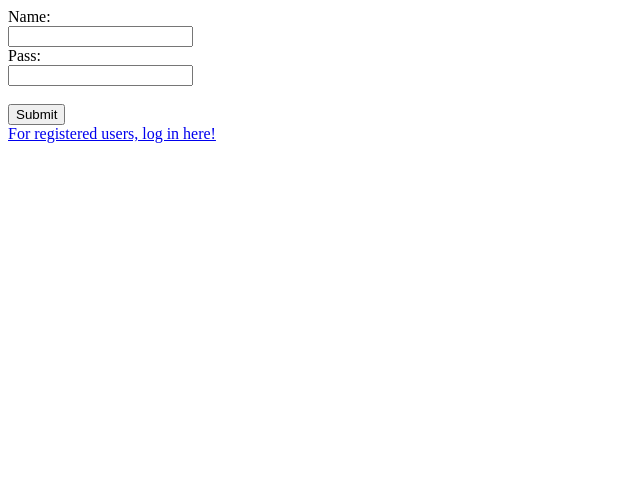
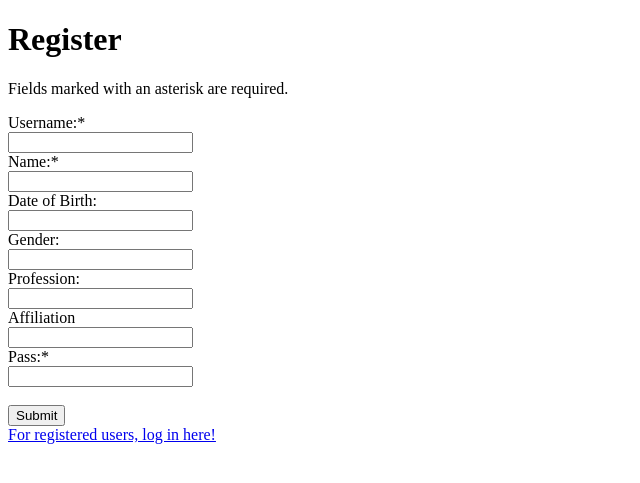
Before and after one commit to barnesalex/YumTown, a PHP site: page /profile.php in a window 1280 px wide. Shown: the top 483 px of the page, without its empty margins (0-640 px from the left). Run offline with PHP 8.4, Linux system fonts and the light colour scheme.

Commit message:
Finished Profile Page, need to make functions next but that will be a task for the next sprint

```diff
--- a/recipe_db_files/profile.php
+++ b/recipe_db_files/profile.php
@@ -1,4 +1,7 @@
 <?php
+    error_reporting(E_ALL);
+    ini_set('display_errors', '1');
+
     session_start();
 ?>
 
@@ -9,29 +12,52 @@
 
 <body>
 
+<h1>Register</h1>
+
+<p>Fields marked with an asterisk are required.</p>
+
 <form action="" method=POST>
-  Name:<br>
-  <input type=text name="name" required="required"> <br>
-  Pass:<br>
-  <input type="text" name="pass" required="required">
-  <br><br>
-  <input type="submit" name="submit">
+    Username:*<br>
+    <input type=text name="username" required="required"> <br>
+    Name:*<br>
+    <input type=text name="name" required="required"> <br>
+    Date of Birth:<br>
+    <input type=text name="dob"><br>
+    Gender:<br>
+    <input type=text name="gender"><br>
+    Profession:<br>
+    <input type=text name="profession"><br>
+    Affiliation<br>
+    <input type=text name="affiliation"><br>
+    Pass:*<br>
+    <input type="text" name="pass" required="required">
+    <br><br>
+    <input type="submit" name="submit">
+
 </form>
 
 <a href=login.php>For registered users, log in here!</a>
 
 <?php
 if(isset($_POST['submit'])){
-    include "../secure/database.php";
+    include "./secure/database.php";
     //echo "Got here!";
-    $mysqli = new mysqli(HOST, USERNAME, PASSWORD, DBNAME);
+    $mysqli = new mysqli($HOST, $USERNAME, $PASSWORD, $DBNAME);
+
+    echo $HOST . "<br>";
+    echo $USERNAME . "<br>";
+    echo $PASSWORD . "<br>";
+    echo $DBNAME . "<br>";
+
+
     if($mysqli->connect_errno){
         echo "Connection failed on line 5";
         exit();
     }
     #If we have it set to user=$_POST['name'], we could be vulnerable to a SQL injection. If you type Ali' OR SELECT * FROM PASSWORD in the username field, it would get all passwords. What we have below is a prepared statement, which is more secure.
     //echo "Got here!";
-    $query = "SELECT * FROM user WHERE user=?";
+    //We'll be using this statement to see if the username exists or not. One might ask, "Andrew, why are you querying the LOGIN table and not the PROFILE table?" The reason for that is because it's added to the LOGIN and PROFILE at the same time theoretically (even though PROFILE is added first, then LOGIN), because all of the checks I do should make sure the username is valid before I add it to the LOGIN *and* the PROFILE page, thus eliminating the risk that a row could be added in the profile data but not having a corresponding row in the LOGIN table. In addition, if the query can't add the data to the LOGIN table, it'll delete it from the PROFILE table before exiting. Lastly, I checked on LOGIN because I wanted to query for the username, and I didn't add it in the PROFILE page until later. Live and learn, I guess lol
+    $query = "SELECT * FROM LOGIN WHERE username=?";
     #Here we are initializing our statement. This is letting the mysqli know that we are initializing the prepared statement.
     //echo "Got here too!";
     $stmt = $mysqli->stmt_init();
@@ -42,43 +68,77 @@ if(isset($_POST['submit'])){
         exit();
     }
     #Use htmlspecialchars() to sanitize the user input.
-    $username = htmlspecialchars($_POST['name']);
+    $username = htmlspecialchars($_POST['username']);
+    $name = htmlspecialchars($_POST['name']);
+    $dob = htmlspecialchars($_POST['dob']);
+    $gender = htmlspecialchars($_POST['gender']);
+    $profession = htmlspecialchars($_POST['profession']);
+    $affiliation = htmlspecialchars($_POST['affiliation']);
     $password = htmlspecialchars($_POST['pass']);
+    $userid; //Will be used later to get the userid from the PROFILE table and put it into the LOGIN table.
     #This process is called binding the parameter, we do it to this statement. Doing this will bind our name to "s". We chose s because it stands for string, if we used an int we could use i.
-    $stmt->bind_param("s", /*$_POST['name']*/$username);
+    $stmt->bind_param("s", $username);
     #Finally, we will need to bind our statement. We will need to follow all of these steps every time for each prepared statement.
     $stmt->execute();
-
     #now, we assign our statement result to result. We are trying to see if our PK is filled and unique; if result is 1, we have it filled out and know we have one user stored in there.
     $result = $stmt->get_result();
     #The number of rows is returned here, we need it to determine if the PK exists as stated in the previous comment.
     $exists = $result->num_rows;
     #Here our echo statement prints out the number of rows that exists.
-    //echo "Found: " . $exists;
-    /* If we wanted to print results:
-        while ($row = $result->fetch_array(MYSQLI_NUM))
+    #The variable exists will return a number, we want to verify whether it will be zero or one. If it's zero, we will need to insert the user into the database.
+    if($exists == 0){
+	#Here we are inserting the values into the database. First, we'll insert the data into the PROFILE table.
+        $query1 = "INSERT INTO PROFILE VALUES('NULL',?,?,?,?,?,?)";
+	#Here we initialize the statement again. You may be able to get away with not initializing it, but it is more helpful to initialize it.
+        $stmt = $mysqli->stmt_init(); //This first init will be used for preparing the insert into PROFILE.
+        if(!$stmt->prepare($query1)){
+            echo "Could not prepare query1 properly";
+            exit();
+        }
+        $stmt->bind_param("ssssss", $username, $name, $dob, $gender, $profession, $affiliation);
+        if($stmt->execute() == false) {
+            echo "PHP query 1 was not executed properly";
+        }
+        //Now that the data is inserted into the PROFILE table, we'll insert it into the LOGIN table.
+        //To input the data in the LOGIN table, we'll need to get the profile's ID first. We can just get it with the username. That's actually why I added the username to the PROFILE database, because I needed a way to get the table we just created, and I didn't know the UID because that was generated in the database with the SQL.
+        $query2 = "SELECT userid FROM PROFILE WHERE username=?";
+        $stmt = $mysqli->stmt_init(); //Initializing the statement again
+        if(!$stmt->prepare($query2)){
+            echo "Could not prepare query2 properly";
+            exit();
+        }
+        $stmt->bind_param("s", $username);
+        if($stmt->execute() == false) {
+            echo "PHP query 2 was not executed properly";
+        }
+        //After executing the statement, we can get the result and put it into our result array. We'll need to use it to get the userid.
+        $result = $stmt->get_result();
+        //Get the result from the statement so that we can get the UID to insert into the LOGIN table.
+        while ($row = $result->fetch_array(MYSQLI_ASSOC))
         {
+            //Should only be one loop through this, not really sure if a loop is necessary, but this is the way that I'm used to, so this is the way I'm doing it.
             foreach ($row as $r)
             {
-                echo "$r ";
+                $userid = $r; //Here, we assign userid from the query's result, we can now insert it into the LOGIN table along with the username and password fields.
             }
-            echo "<br>";
         }
-    */
-    #The variable exists will return a number, we want to verify whether it will be zero or one. If it's zero, we will need to insert the user into the database.
-    if($exists == 0){
-	#Here we are inserting the values into the database.
-        $query = "INSERT INTO user VALUES(?,?)";
-	#Here we initialize the statement again. You may be able to get away with not initializing it, but it is more helpful to initialize it.
-        $stmt = $mysqli->stmt_init();
-        if(!$stmt->prepare($query)){
+        $query3 = "INSERT INTO LOGIN VALUES(?,?,?)";
+        $stmt = $mysqli->stmt_init(); //This second init will be used for preparing the insert into LOGIN. I'm not actually sure if we need to initialize again and again, but I'm doing it anyway just to make sure it's initialized.
+        if(!$stmt->prepare($query3)){ //Same error checking for query3 as the others. It's getting repetitive at this point lol
+            echo "Could not prepare query3 properly";
+            //Since the statement couldn't be prepared, we'll have a hanging PROFILE row without a corresponding LOGIN row. We'll need to delete that. I'll make it a function later.
             exit();
         }
-	#Fortunately, someone already created a function to hash the password for us. We can call it to hash it, using the PASSWORD_DEFAULT hash (this one is the default hash, hence the name). We store the hash to convert the password back to plaintext later, I think.
-        $hash = password_hash(/*$_POST['pass']*/$password, PASSWORD_DEFAULT);
-	#Here we are binding the name and hash to ss.
-        $stmt->bind_param("ss", /*$_POST['name']*/$username, $hash);
-        $stmt->execute();
+        #Fortunately, someone already created a function to hash the password for us. We can call it to hash it, using the PASSWORD_DEFAULT hash (this one is the default hash, hence the name). We store the hash to convert the password back to plaintext later, I think. THIS MAY MAKE THE LOGIN PAGE A PAIN IN THE ASS (hopefully not, there should be an unhash function)! We'll see though lol, that'll be a problem for next week ;)
+	    #Here we are binding the name and hash to ss.
+        $hash = password_hash($password, PASSWORD_DEFAULT);
+        $stmt->bind_param("sss", $userid, $username, $hash);
+        if($stmt->execute() == false) {
+            echo "PHP query 3 was not executed properly";
+            //Will also need to delete the row here if it's been added to the PROFILE table.
+            exit();
+        }
+        //At this point, all of the data should be added into the PROFILE and LOGIN tables. We should be good to print out that the user is created now.
         echo "<hr>User created<br>";
     } else {
         echo "<hr>User name taken";
```
Also changed, not shown: recipe_db_files/sw_db.sql (+5 -4 lines).
